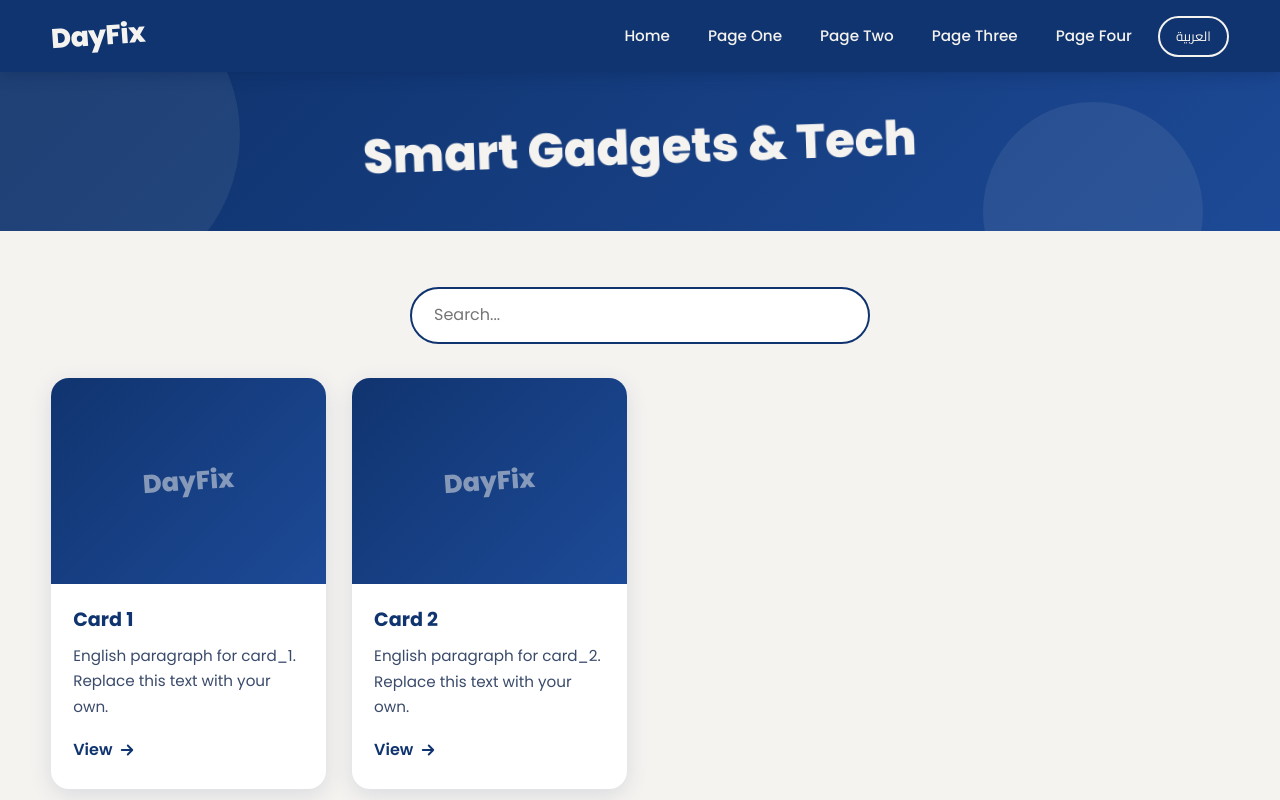
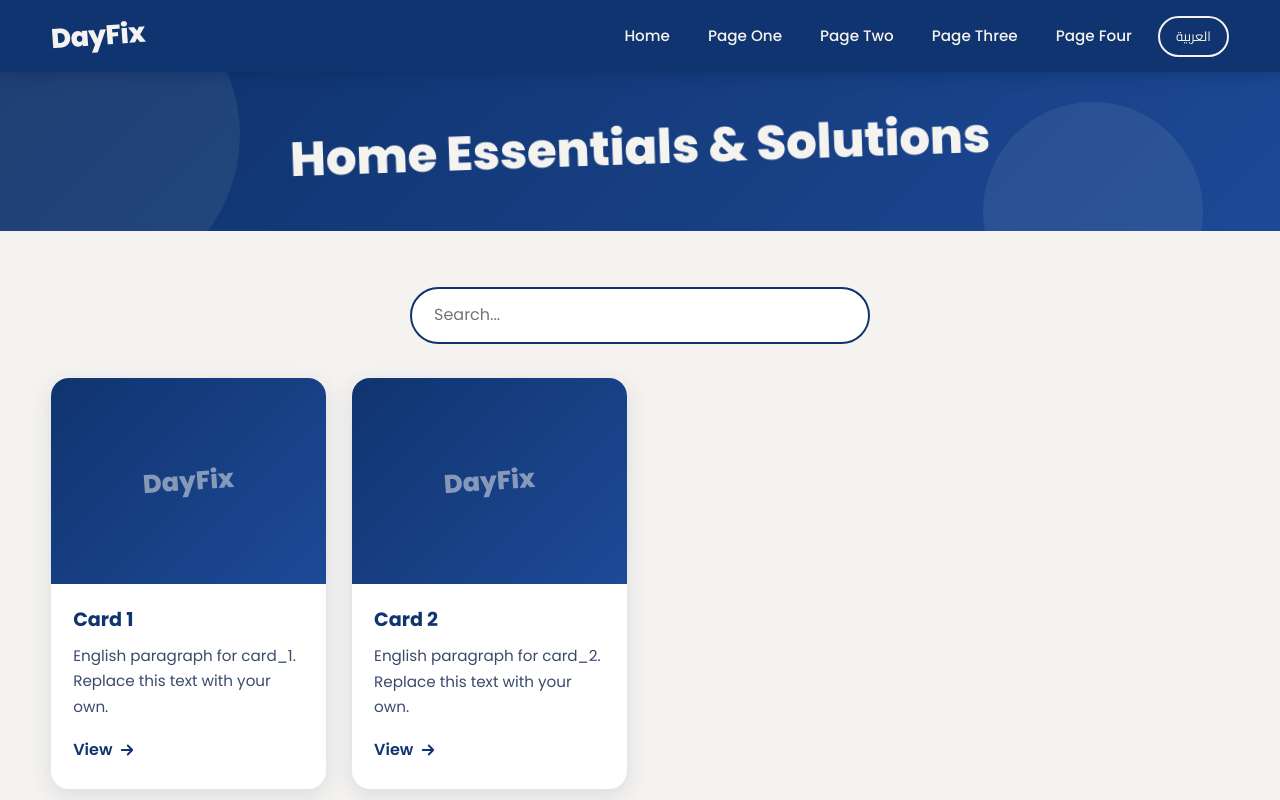
Before and after one commit to Elherazy/Day_Fix, a plain HTML site: page home.html in a window 1280 px wide. Shown: the top 800 px of the page. Drawn offline with Linux system fonts and the light colour scheme.

Commit message:
Update page title and localization for home page

```diff
--- a/home.html
+++ b/home.html
@@ -127,8 +127,8 @@ const PAGE={
   "id": "home.html",
   "type": "list",
   "title": {
-    "en": "Smart Gadgets & Tech",
-    "ar": "الأجهزة الذكية والتكنولوجيا"
+    "en": "Home Essentials & Solutions",
+    "ar": "أساسيات المنزل وحلوله"
   },
   "cards": [
     {
```
